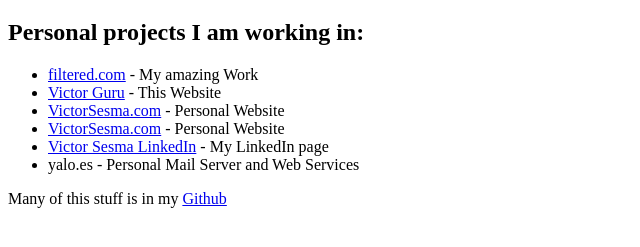
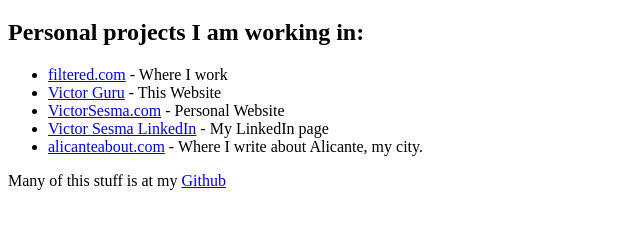
Before and after one commit to VictorSesma/victor.guru, a plain HTML site: page index.html in a window 1280 px wide. Shown: the part 61-308 px from the top of the page, without its empty margins (0-640 px from the left). Drawn offline with Linux system fonts and the light colour scheme.

Commit message:
Updates to the page

```diff
--- a/index.html
+++ b/index.html
@@ -14,7 +14,7 @@
   <!-- End Google Tag Manager -->
   <meta charset="utf-8">
   <title>Victor Guru</title>
-  <meta name="description" content="The HTML5 Herald">
+  <meta name="description" content="Part of Victor Guru universe">
   <meta name="author" content="SitePoint">
 
 
@@ -24,13 +24,12 @@
 	<h1>Welcome To Victor Guru</h1>
 	<h2>Personal projects I am working in:</h2>
 	<ul>
-        <li><a href="https://learn.filtered.com/home">filtered.com</a> - My amazing Work</li>
+        <li><a href="https://edgeretreats.com">filtered.com</a> - Where I work</li>
         <li><a href="http://victor.guru/">Victor Guru</a> - This Website</li>
         <li><a href="https://victorsesma.com/">VictorSesma.com</a> - Personal Website</li>
-        <li><a href="https://victorsesma.com/">VictorSesma.com</a> - Personal Website</li>
         <li><a href="https://www.linkedin.com/in/victor-sesma-3b2291104/">Victor Sesma LinkedIn</a> - My LinkedIn page</li>
-        <li>yalo.es - Personal Mail Server and Web Services</li>
+        <li><a href="https://alicanteabout.com">alicanteabout.com</a> - Where I write about Alicante, my city.</li>
     </ul>
-    <p>Many of this stuff is in my <a href="https://github.com/leviatan89">Github</a></p>
+    <p>Many of this stuff is at my <a href="https://github.com/leviatan89">Github</a></p>
 </body>
 </html>
```
